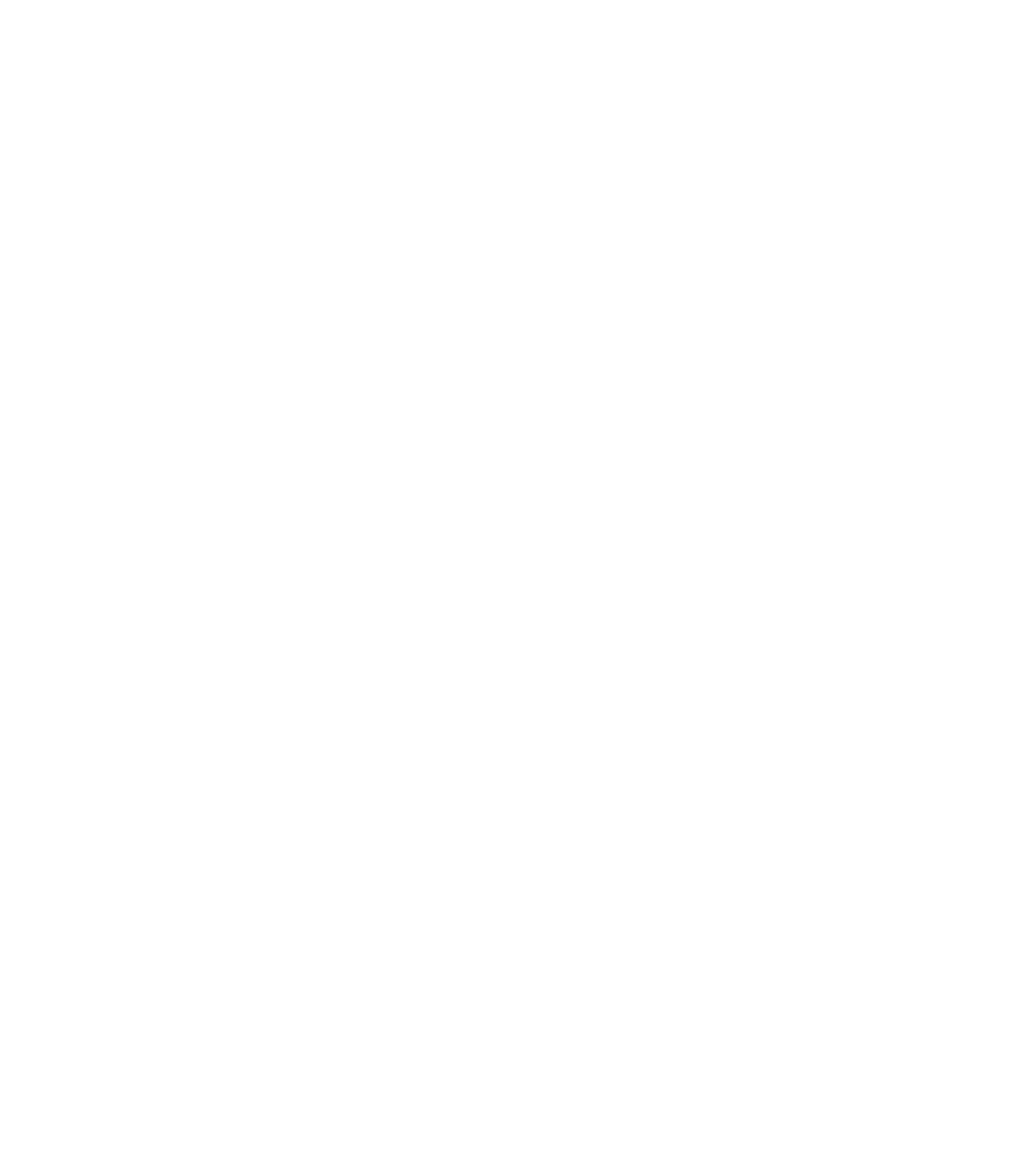
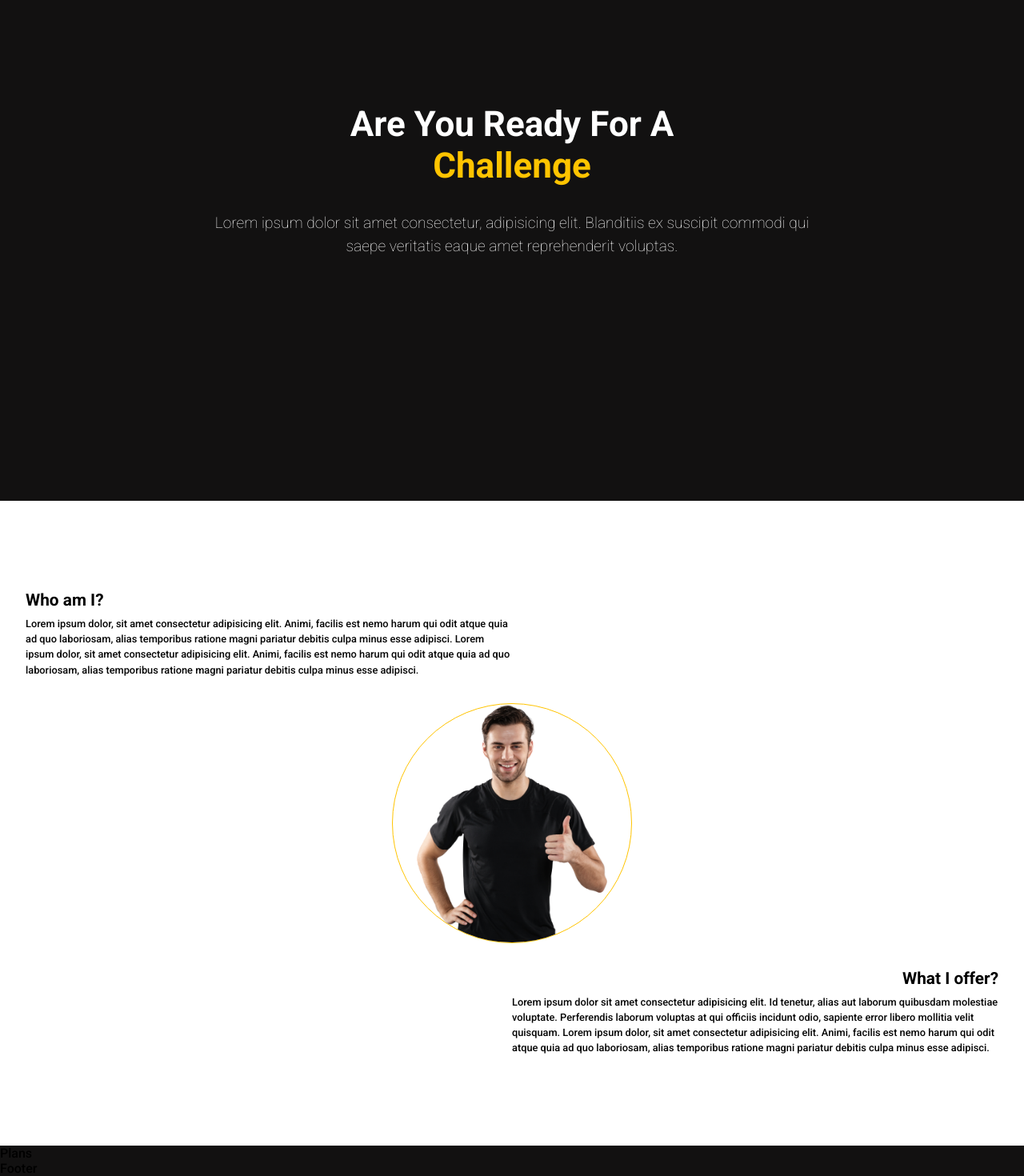
Before and after one commit to severireivinen/pt-landing-page, a React (Create React App) app: page / in a window 1280 px wide. Shown: the part 174-1644 px from the top of the page at 80% size. Before the commit the page ends 800 px from the top, so only its background shows below. Built offline with nearby package versions, Linux system fonts and the light colour scheme.

Commit message:
Home page and about page

```diff
--- a/src/App.jsx
+++ b/src/App.jsx
@@ -6,7 +6,7 @@
 const App = () => {
   return (
     <div className="app">
-      <Navbar />
+      {<Navbar />}
       <Header />
       <About />
       <Plans />
--- a/src/App.scss
+++ b/src/App.scss
@@ -13,6 +13,26 @@
   align-items: center;
 }
 
+.head-text {
+  font-size: 2.75rem;
+  font-weight: 800;
+  text-align: center;
+  color: var(--white-color);
+  text-transform: capitalize;
+
+  span {
+    color: var(--secondary-color);
+  }
+
+  @media screen and (min-width: 2000px) {
+    font-size: 4rem;
+  }
+
+  @media screen and (max-width: 450px) {
+    font-size: 2rem;
+  }
+}
+
 .p-text {
   font-size: 0.8rem;
   text-align: left;
@@ -23,3 +43,37 @@
     font-size: 1.75rem;
   }
 }
+
+.bold-text {
+  font-size: 1rem;
+  font-weight: 800;
+  color: var(--black-color);
+  text-align: left;
+
+  @media screen and (min-width: 2000px) {
+    font-size: 2rem;
+  }
+
+  @media screen and (max-width: 450px) {
+    font-size: 0.9rem;
+  }
+}
+
+.app__container {
+  width: 100%;
+  min-height: 100vh;
+
+  display: flex;
+  flex-direction: row;
+}
+
+.app__wrapper {
+  flex: 1;
+  width: 100%;
+  flex-direction: column;
+  padding: 4rem 2rem;
+
+  @media screen and (max-width: 450px) {
+    padding: 4rem 1rem 2rem;
+  }
+}
--- a/src/containers/About/About.jsx
+++ b/src/containers/About/About.jsx
@@ -1,7 +1,38 @@
 import React from "react";
+import "./About.scss";
+import { images } from "../../constants";
 
 const About = () => {
-  return <div>About</div>;
+  return (
+    <div id="about" className="app__about">
+      <div className="app__about-who">
+        <h2>Who am I?</h2>
+        <p className="p-text">
+          Lorem ipsum dolor, sit amet consectetur adipisicing elit. Animi,
+          facilis est nemo harum qui odit atque quia ad quo laboriosam, alias
+          temporibus ratione magni pariatur debitis culpa minus esse adipisci.
+          Lorem ipsum dolor, sit amet consectetur adipisicing elit. Animi,
+          facilis est nemo harum qui odit atque quia ad quo laboriosam, alias
+          temporibus ratione magni pariatur debitis culpa minus esse adipisci.
+        </p>
+      </div>
+      <div className="app__about-image">
+        <img src={images.profile} alt=" my-picture" />
+      </div>
+      <div className="app__about-offer">
+        <h2>What I offer?</h2>
+        <p className="p-text">
+          Lorem ipsum dolor sit amet consectetur adipisicing elit. Id tenetur,
+          alias aut laborum quibusdam molestiae voluptate. Perferendis laborum
+          voluptas at qui officiis incidunt odio, sapiente error libero mollitia
+          velit quisquam. Lorem ipsum dolor, sit amet consectetur adipisicing
+          elit. Animi, facilis est nemo harum qui odit atque quia ad quo
+          laboriosam, alias temporibus ratione magni pariatur debitis culpa
+          minus esse adipisci.
+        </p>
+      </div>
+    </div>
+  );
 };
 
 export default About;
--- a/src/containers/About/About.scss
+++ b/src/containers/About/About.scss
@@ -0,0 +1,95 @@
+.app__about {
+  width: 100%;
+  min-height: 100vh;
+  display: flex;
+  flex-direction: column;
+  align-items: center;
+  justify-content: center;
+  background-color: var(--white-color);
+
+  padding: 7rem 2rem;
+}
+
+.app__about-who {
+  display: flex;
+  flex-direction: column;
+  align-items: flex-start;
+  justify-content: center;
+
+  h2 {
+    font-size: 1.3rem;
+    font-weight: 800;
+
+    @media screen and (min-width: 2000px) {
+      font-size: 2.4rem;
+    }
+
+    @media screen and (max-width: 450px) {
+      font-size: 1.2rem;
+    }
+  }
+
+  p {
+    margin-top: 0.5rem;
+    color: var(--black-color);
+
+    @media screen and (min-width: 450px) {
+      width: 50%;
+    }
+  }
+}
+
+.app__about-image {
+  flex: 1;
+  display: flex;
+  align-items: center;
+  justify-content: center;
+  margin: 2rem 0;
+
+  img {
+    border-radius: 50%;
+    border: 1px solid var(--secondary-color);
+    width: 200px;
+    height: 200px;
+    object-fit: contain;
+
+    @media screen and (min-width: 450px) {
+      width: 300px;
+      height: 300px;
+    }
+
+    @media screen and (min-width: 2000px) {
+      width: 500px;
+      height: 500px;
+    }
+  }
+}
+
+.app__about-offer {
+  display: flex;
+  flex-direction: column;
+  align-items: flex-end;
+  justify-content: center;
+
+  h2 {
+    font-size: 1.3rem;
+    font-weight: 800;
+
+    @media screen and (min-width: 2000px) {
+      font-size: 2.4rem;
+    }
+
+    @media screen and (max-width: 450px) {
+      font-size: 1.2rem;
+    }
+  }
+
+  p {
+    margin-top: 0.5rem;
+    color: var(--black-color);
+
+    @media screen and (min-width: 450px) {
+      width: 50%;
+    }
+  }
+}
--- a/src/containers/Header/Header.jsx
+++ b/src/containers/Header/Header.jsx
@@ -1,7 +1,19 @@
 import React from "react";
+import "./Header.scss";
 
 const Header = () => {
-  return <div className="">Header</div>;
+  return (
+    <div id="home" className="app__header">
+      <h1 className="app__header-head head-text">
+        Are you ready for a <br />
+        <span>Challenge</span>
+      </h1>
+      <p className="app__header-paragraph">
+        Lorem ipsum dolor sit amet consectetur, adipisicing elit. Blanditiis ex
+        suscipit commodi qui saepe veritatis eaque amet reprehenderit voluptas.
+      </p>
+    </div>
+  );
 };
 
 export default Header;
--- a/src/containers/Header/Header.scss
+++ b/src/containers/Header/Header.scss
@@ -1,20 +1,30 @@
 .app__header {
-  flex: 1;
   width: 100%;
-  height: 100%;
-  flex-direction: row;
+  min-height: 100vh;
+  display: flex;
+  flex-direction: column;
+  align-items: center;
+  justify-content: center;
+}
 
-  padding: 6rem 2rem 0;
+.app__header-head {
+  padding: 0rem 1rem 0rem 1rem;
+
+  @media screen and (min-width: 450px) {
+    padding: 0rem 2rem 0rem 2rem;
+  }
+}
+
+.app__header-paragraph {
+  width: 60%;
+  margin-top: 2rem;
+  color: var(--white-color);
+  line-height: 1.5;
+  text-align: center;
+  font-size: 1.2rem;
+  font-weight: 100;
 
   @media screen and (min-width: 2000px) {
-    padding-top: 8rem;
-  }
-
-  @media screen and (max-width: 1200px) {
-    flex-direction: column;
-  }
-
-  @media screen and (max-width: 450px) {
-    padding: 6rem 1rem 2rem;
+    font-size: 2.15rem;
   }
 }
--- a/src/index.css
+++ b/src/index.css
@@ -1,9 +1,11 @@
-@import url("https://fonts.googleapis.com/css2?family=DM+Sans:wght@400;500;700&display=swap");
+/*@import url("https://fonts.googleapis.com/css2?family=DM+Sans:wght@400;500;700&display=swap");*/
+@import url("https://fonts.googleapis.com/css2?family=Roboto:wght@100;500;700&display=swap");
+/*--font-base: "DM Sans", sans-serif;*/
 
 :root {
-  --font-base: "DM Sans", sans-serif;
+  --font-base: "Roboto", sans-serif;
 
-  --primary-color: #000000d2;
+  --primary-color: #121111;
   --secondary-color: #ffc400;
   --black-color: #030303;
   --lightGray-color: #e4e4e4;
```
Also changed, not shown: src/wrapper/AppWrap.js (added, +11 -0 lines).
